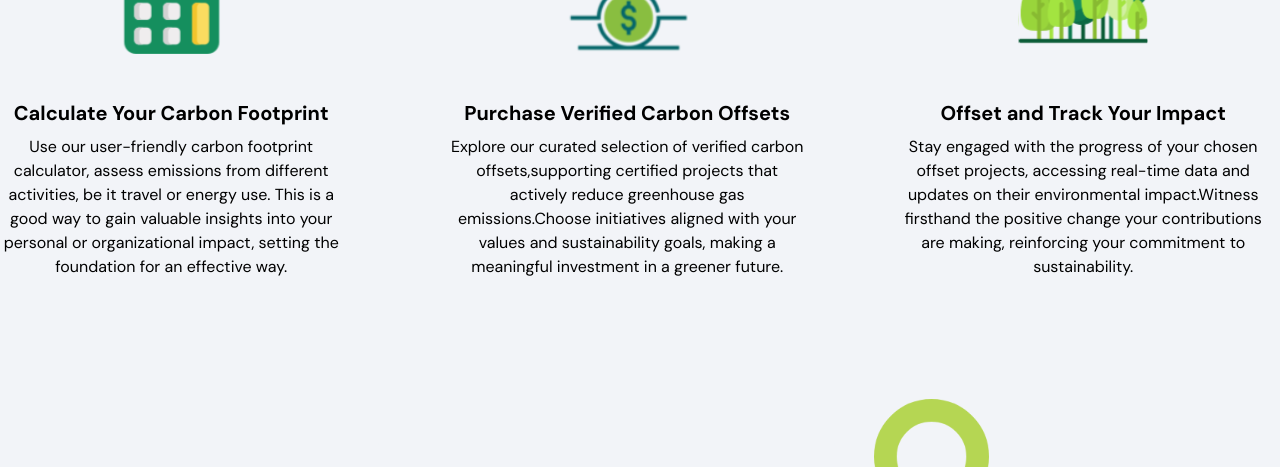
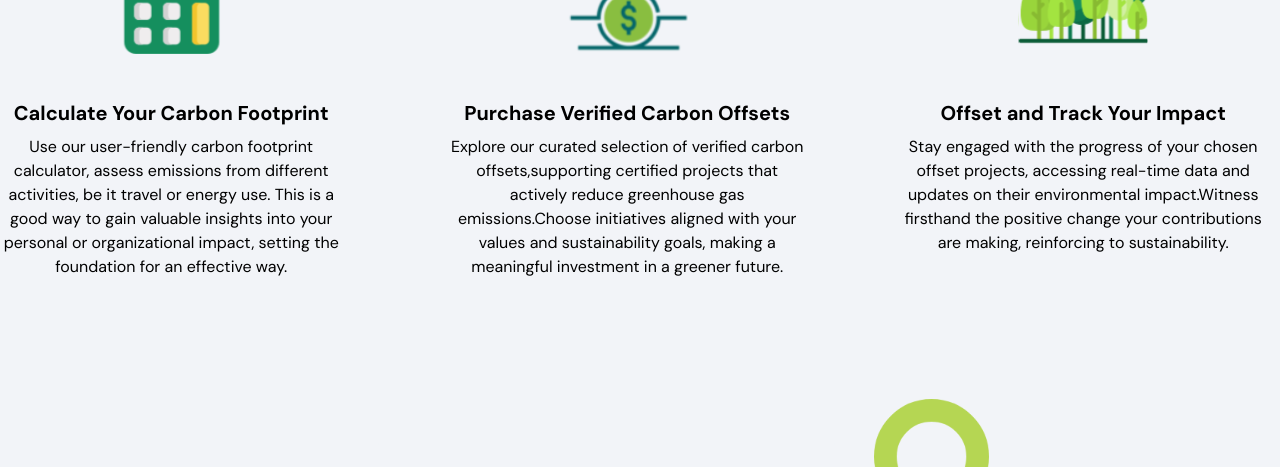
Before and after one commit to ITPATJIDR/carbonCredit_client, a React (Vite) app: page / in a window 1280 px wide. Shown: the part 2100-2567 px from the top of the page. Built offline with nearby package versions, Linux system fonts and the light colour scheme; no server answers.

Commit message:
fix frontend

```diff
--- a/src/pages/homepage.jsx
+++ b/src/pages/homepage.jsx
@@ -304,8 +304,7 @@ const Homepage = () => {
                   Stay engaged with the progress of your chosen offset projects,
                   accessing real-time data and updates on their environmental
                   impact.Witness firsthand the positive change your
-                  contributions are making, reinforcing your commitment to
-                  sustainability.
+                  contributions are making, reinforcing to sustainability.
                 </p>
               </div>
             </div>
--- a/src/pages/profile.jsx
+++ b/src/pages/profile.jsx
@@ -216,7 +216,7 @@ const Profile = () => {
                       Edit Profile
                     </div>
                     <div className="mt-5">
-                      <img src={Group} alt="success" />
+                      <img src={Group} size={12} alt="success" />
                     </div>
                     <div className="w-full flex flex-col mt-5">
                       <div className="font-bold">Name</div>
```
